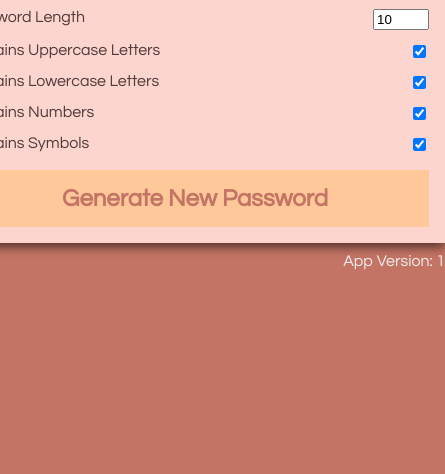
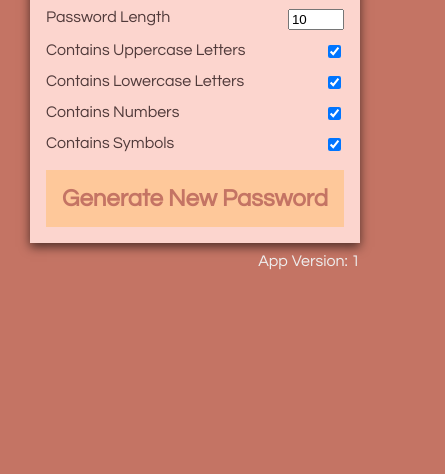
Before and after one commit to anaoharc/Instant-Password-Generator, a plain HTML site: page index.html in a window 390 px wide. Shown: the part 370-844 px from the top of the page, 445 px wide, since content can reach past the window. Drawn offline with Linux system fonts and the light colour scheme.

Commit message:
Add files via upload
edited width to be mobile friendly

```diff
--- a/index.css
+++ b/index.css
@@ -42,11 +42,11 @@ a:active {
 }
 
 .gen-body {
-    max-width: 500px;
+    max-width: 650px;
 }
 
 .pass-container {
-    width: 500px;
+    max-width: 650px;
     background-color: #FCD5CE;
     box-shadow: 0px 4px 10px rgba(0, 0, 0, 0.6);
     margin-bottom: 10px;
```
